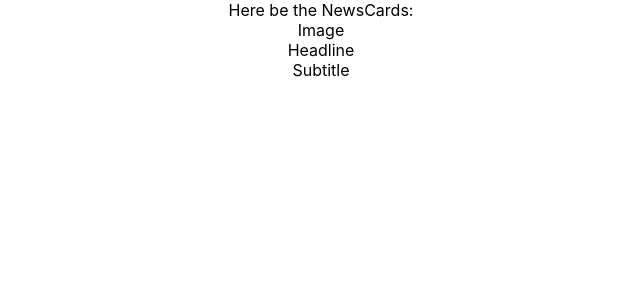
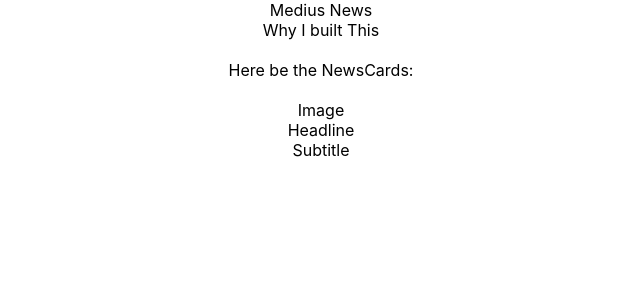
Before and after one commit to ghobs91/Medius-News, a React (Create React App) app in the folder frontend/client/: page / in a window 1280 px wide. Shown: the top 300 px of the page, without its empty margins (319-959 px from the left). Built offline with nearby package versions, Linux system fonts and the light colour scheme; no server answers.

Commit message:
beginning framework for componentDidMount API call

```diff
--- a/frontend/client/package.json
+++ b/frontend/client/package.json
@@ -7,6 +7,7 @@
     "react": "^16.8.2",
     "react-dom": "^16.8.2",
     "react-scripts": "^2.1.8",
+    "react-transition-group": "^1.2.1",
     "redux": "^4.0.1"
   },
   "scripts": {
--- a/frontend/client/src/App.js
+++ b/frontend/client/src/App.js
@@ -5,10 +5,26 @@ import NewsGrid from './components/NewsGrid'
 import NavBar from './components/NavBar'
 
 class App extends Component {
+  constructor(props) {
+    super(props);
+
+    this.state = {
+      data: null,
+    };
+  }
+
+  componentDidMount() {
+    fetch('https://newsapi.org/v2/top-headlines?country=us&category=business&apiKey=f31036fe7b5e4137bb084f9428a35784')
+      .then(response => response.json())
+      .then(data => this.setState({ data }))
+      console.log("NewsAPI data:" + this.data)
+  }
+
+
   render() {
     return (
       <div className="App">
-        {/* <NavBar/> */}
+        <NavBar/>
         <NewsGrid/>
       </div>
     );
--- a/frontend/client/src/components/NavBar.js
+++ b/frontend/client/src/components/NavBar.js
@@ -1,11 +1,57 @@
-// import React from 'react';
+import React, { Component } from 'react';
+
+class NavBar extends Component {
+  render() {
+    return (
+      <div className="news-card">
+        <div>Medius News</div>
+        <div>Why I built This</div>
+        <br></br>
+      </div>
+    );
+  }
+}
+
+export default NavBar;
+
+
+
+
+
+
+
+
+
+
+
+
+
+
+
+
+
+
+
+
+
+
+
+
+
+
+
+
+
+
+
+// import React, { Component } from 'react';
 // import PropTypes from 'prop-types';
-// import { withStyles } from './@material-ui/core/styles';
-// import AppBar from './@material-ui/core/AppBar';
-// import Toolbar from './@material-ui/core/Toolbar';
-// import Typography from './@material-ui/core/Typography';
-// import IconButton from './@material-ui/core/IconButton';
-// import MenuIcon from './@material-ui/icons/Menu';
+// import { withStyles } from '@material-ui/core/styles';
+// import AppBar from '@material-ui/core/AppBar';
+// import Toolbar from '@material-ui/core/Toolbar';
+// import Typography from '@material-ui/core/Typography';
+// import IconButton from '@material-ui/core/IconButton';
+// import MenuIcon from '@material-ui/icons/Menu';
 
 // const styles = {
 //   root: {
--- a/frontend/client/src/components/NewsGrid.js
+++ b/frontend/client/src/components/NewsGrid.js
@@ -6,6 +6,7 @@ class NewsGrid extends Component {
     return (
       <div className="news-grid">
         <div>Here be the NewsCards:</div>
+        <br></br>
         <NewsCard></NewsCard>
       </div>
     );
```
Also changed, not shown: 1 other file (tests, documents, lock files or other folders).
